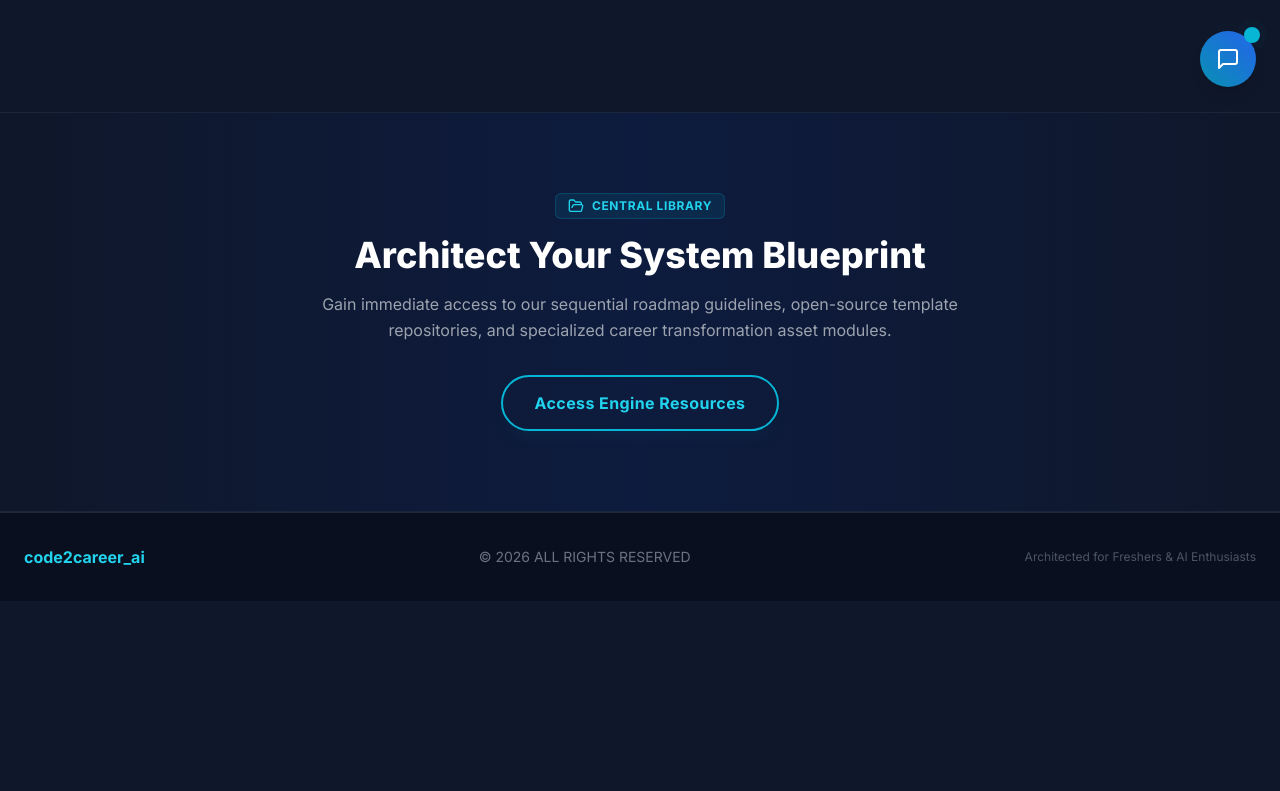
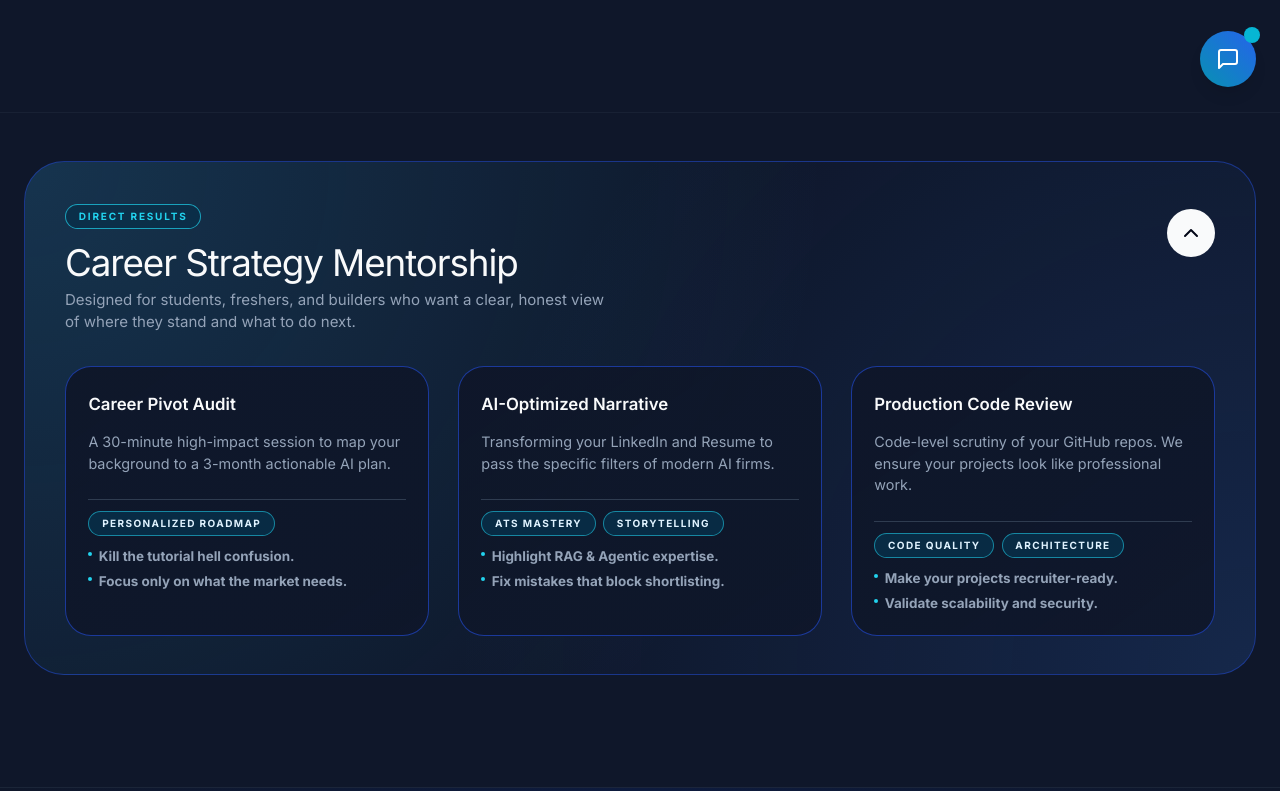
Before and after one commit to RzLetsCode/portfolio, a Next.js app: page /projects in a window 1280 px wide. Shown: the part 689-1480 px from the top of the page. Before the commit the page ends 1290 px from the top, so only its background shows below. Built offline with nearby package versions, Linux system fonts and the light colour scheme.

Commit message:
Refactor ProjectsPage to include Mentorship component
Updated the description to include strategic career mentorship and repositioned the Mentorship component in the layout.

```diff
--- a/app/projects/page.tsx
+++ b/app/projects/page.tsx
@@ -2,10 +2,11 @@ import type { Metadata } from 'next';
 import Link from 'next/link';
 import { FolderOpen } from 'lucide-react';
 import Projects from '../../components/Projects';
+import Mentorship from '../../components/Mentorship'; // Imported for the refactor
 
 export const metadata: Metadata = {
   title: 'Production AI Project Ecosystem | code2career_ai',
-  description: 'Explore our library of enterprise-grade AI project templates. Build systems utilizing RAG pipelines, Agentic workflows, and vector databases.',
+  description: 'Explore our library of enterprise-grade AI project templates, and access strategic career mentorship to break down complex architectures in interviews.',
 };
 
 export default function ProjectsPage() {
@@ -42,11 +43,16 @@ export default function ProjectsPage() {
       <main className="pt-24 min-h-screen bg-[#0f172a] flex flex-col justify-between">
 
         {/* Project Component Ecosystem Block */}
-        <div className="flex-grow pb-12">
+        <div className="pb-12">
           <Projects />
         </div>
 
-        {/* Central Library Resource Block (Repositioned here from Front Page) */}
+        {/* Career Strategy Mentorship Block (Repositioned here from Homepage) */}
+        <div className="border-t border-slate-800/60 pb-12">
+          <Mentorship />
+        </div>
+
+        {/* Central Library Resource Block */}
         <section className="py-20 px-6 bg-gradient-to-r from-slate-900 via-[#0d1b3e] to-slate-900 border-t border-b border-slate-800/80 text-center">
           <div className="max-w-4xl mx-auto">
             <div className="inline-flex items-center gap-2 bg-cyan-500/10 border border-cyan-500/20 rounded-md px-3 py-1 mb-4">
@@ -72,7 +78,7 @@ export default function ProjectsPage() {
         <footer className="border-t border-white/10 py-8 px-6 bg-[#090f1e]">
           <div className="max-w-7xl mx-auto flex flex-col md:flex-row items-center justify-between gap-4">
             <span className="text-cyan-400 font-bold">code2career_ai</span>
-            <p className="text-gray-500 text-sm">
+            <p className="text-gray-500 text-sm" suppressHydrationWarning>
               &copy; {new Date().getFullYear()} ALL RIGHTS RESERVED
             </p>
             <p className="text-gray-600 text-xs">Architected for Freshers &amp; AI Enthusiasts</p>
```
